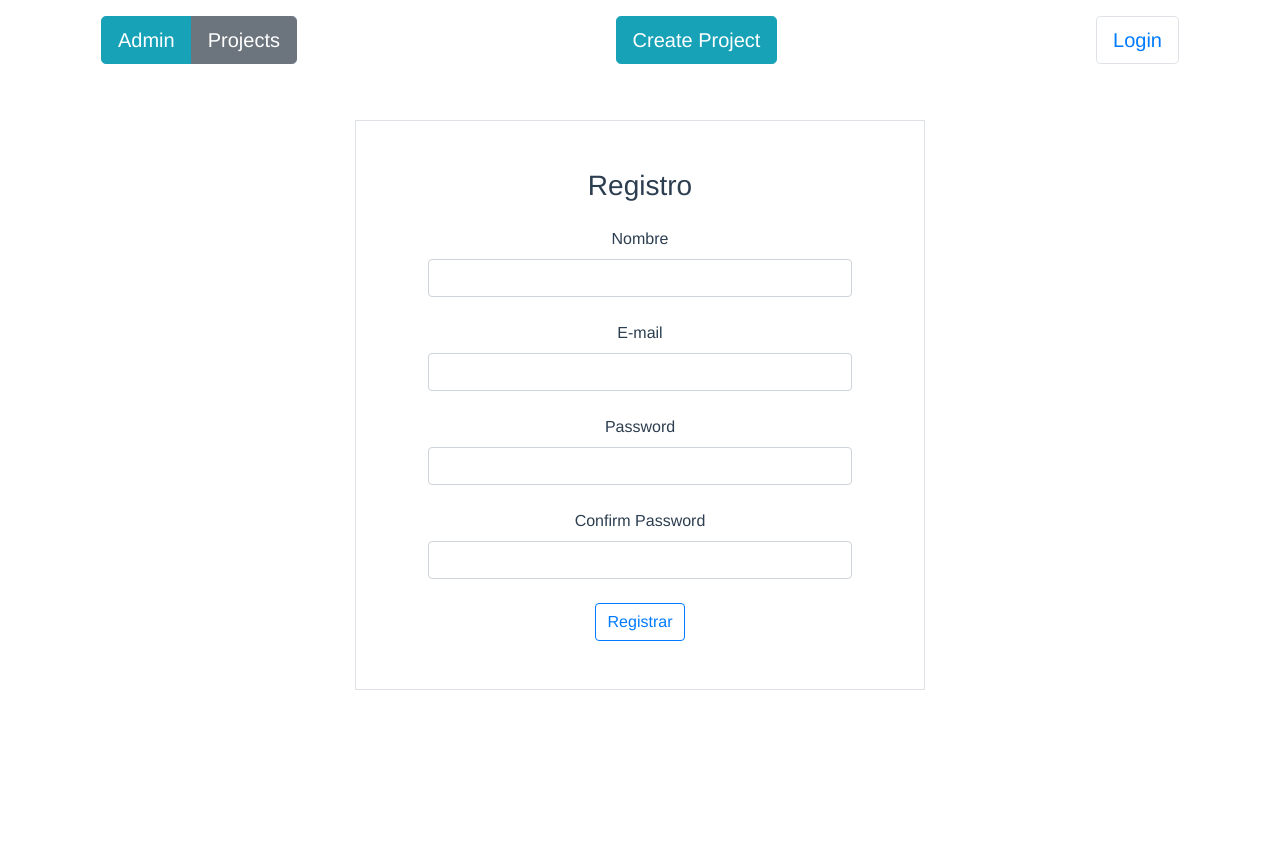
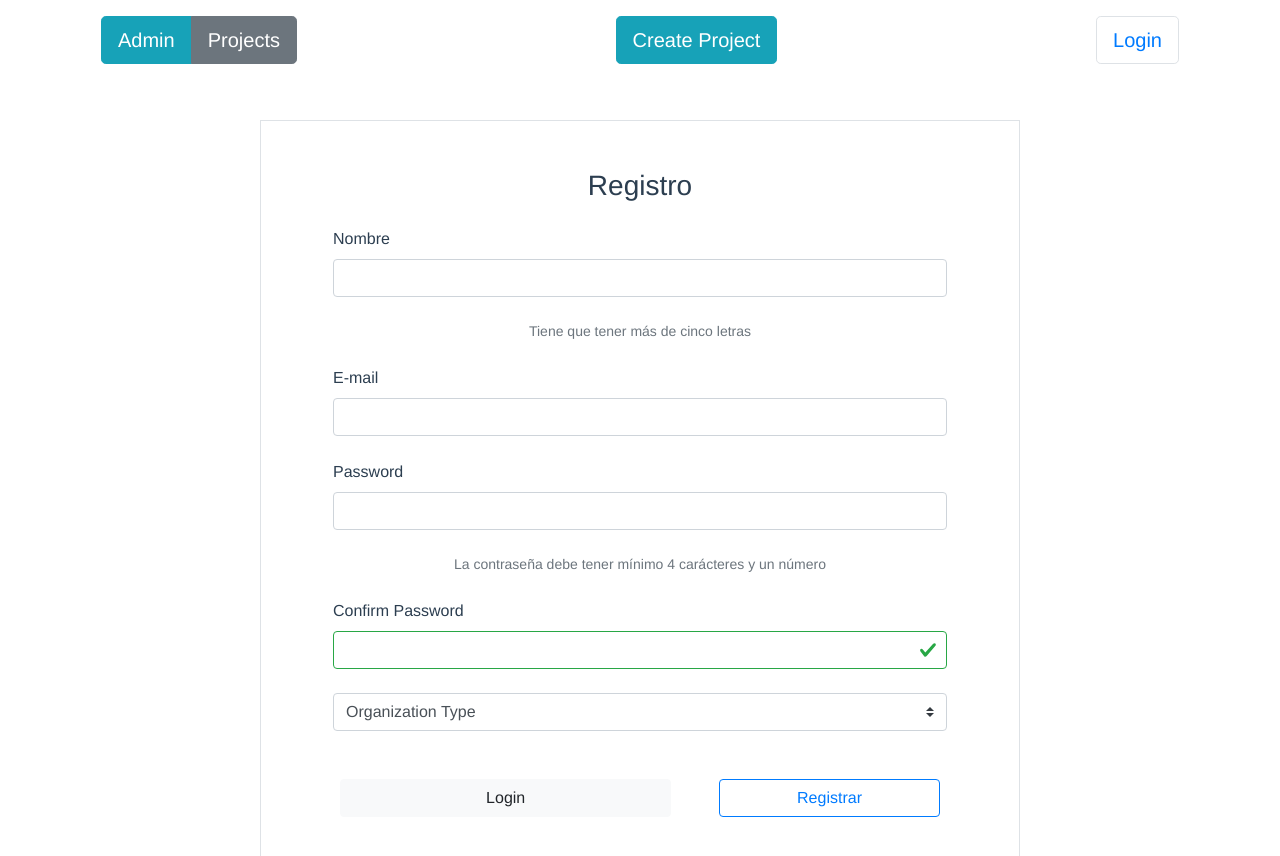
Before and after one commit to pedronieto84/vue-marzo-itacademy-project, a Vue app: page /register in a window 1280 px wide. Shown: the top 856 px of the page. Before the commit the page ends 800 px from the top, so only its background shows below. Built offline with nearby package versions, Linux system fonts and the light colour scheme; the HTML template or start-up script is replaced by a standard one.

Commit message:
mejoras formulario registro

```diff
--- a/src/views/Register.vue
+++ b/src/views/Register.vue
@@ -1,11 +1,11 @@
 <template>
     <div>
-        <b-alert v-model="showDismissibleAlert" variant="danger" dismissible>Hay errores en el formulario</b-alert>
+        <b-alert v-model="showErrorMessage" variant="danger" dismissible>Hay errores en el formulario</b-alert>
         <div class=" row justify-content-center align-items-center">
             <b-form @submit="onSubmit"
-            class=" m-5 p-5 col-6 border "
+            class=" m-5 p-5 col-8 border text-left"
             >
-                <h3>Registro</h3>
+                <h3 class="text-center">Registro</h3>
                 <FormInput
                     :inputValue="name"
                     :name="'Nombre'"
@@ -13,6 +13,9 @@
                     @validation="validation.name  = $event"
                     :inputType="'text'"
                 />
+                <b-form-text class="text-center">
+                    Tiene que tener más de cinco letras
+                </b-form-text>
                 <FormInput
                     :inputValue="email"
                     :name="'E-mail'"
@@ -27,25 +30,46 @@
                     @validation="validation.password  = $event"
                     :inputType="'password'"
                 />
-                <FormInput
-                    :inputValue="confirmPassword"
-                    :name="'Confirm Password'"
-                    @input="confirmPassword = $event"
-                    :inputType="'password'"
+               <b-form-text class="text-center">
+                   La contraseña debe tener mínimo 4 carácteres y un número
+                </b-form-text>
+                <b-form-group class="m-4">
+                    <label for="text-password">Confirm Password</label>
+                    <b-form-input
+                        v-model="confirmPassword"
                         :state="validationPassword"
+                        type="password"
                     />
+                </b-form-group>
                 <b-form-invalid-feedback
                     :state="validationPassword"
+                    class="text-center"
                 >
                     La contraseña no coincide
                 </b-form-invalid-feedback>
+                <b-form-group class="m-4">
+                    <b-form-select
+                        v-model="selected"
+                        :options="options"
+                        required
+                    />
+                </b-form-group>
+                <div class="d-flex justify-content-center">
+                     <b-button  @click="openLogin"
+                        variant="light"
+                        class="m-4 col-6"
+                     >
+                        Login
+                    </b-button>
                     <b-button
                         variant="outline-primary"
                         type="submit"
                         value="Submit"
+                        class="m-4 col-4 text-center"
                     >
                         Registrar
                     </b-button>
+                </div>
             </b-form>
         </div>
     </div>
@@ -63,17 +87,26 @@ export default {
             email: '',
             password: '',
             confirmPassword: '',
+            selected: null,
+            options: [
+                { value: null, text:'Organization Type'},
+                { value: 'Empresa publica', text: 'Empresa pública'},
+                { value: 'ONG o empresa del tercer sector', text: 'ONG o empresa del tercer sector'},
+                { value: 'Empresa privada', text: 'Empresa privada'},
+                { value: 'Otros', text: 'Otros'},
+            ],
             validation: {
                 name: null,
                 email: null,
-                password: null
+                password: null,
+                selected: null,
             },
-            showDismissibleAlert: false
+            showErrorMessage: false,
         }
     },
     computed: {
       validationPassword() {
-        return this.password === this.confirmPassword
+        return this.password === this.confirmPassword ? true :false;
       },
     },
     methods: {
@@ -81,22 +114,27 @@ export default {
         event.preventDefault()
         this.registerNewUser();
       },
+      openLogin(){
+          this.$router.push({path: 'login'})
+      },
       registerNewUser(){
         if(this.validation.name === true &&
             this.validation.email === true &&
             this.validation.password === true &&
-            this.validationPassword === true)
+            this.validationPassword === true
+            )
         {
             const newUser = {
                 name: this.name,
                 email: this.email,
                 password: this.password,
+                organization : this.selected
             }
-            this.$router.push({path: 'form-login'})
+            this.$router.push({path: 'login'})
             console.log(newUser);
             return true
         } else {
-            this.showDismissibleAlert = true
+            this.showErrorMessage = true
         }
         },
     },
```
Lines whose indentation alone changed are shown as unchanged.
